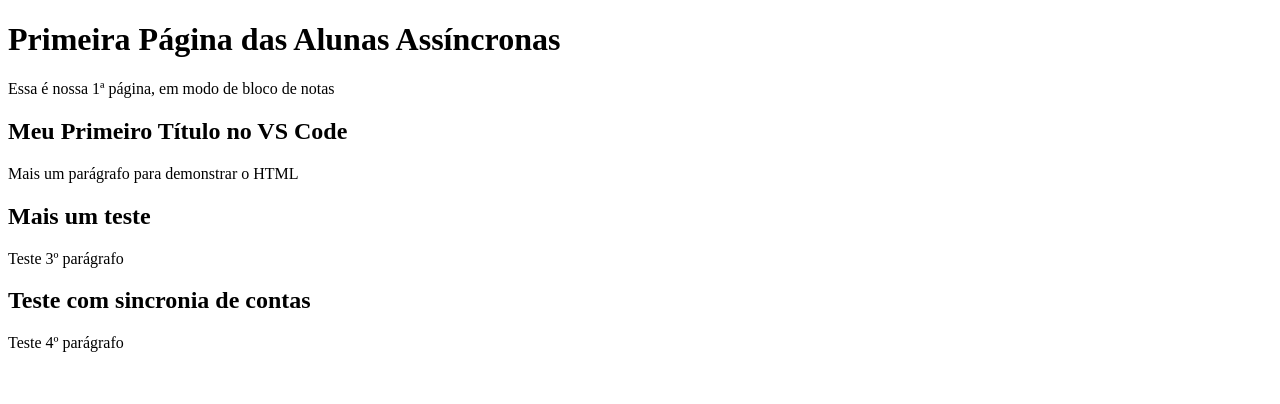
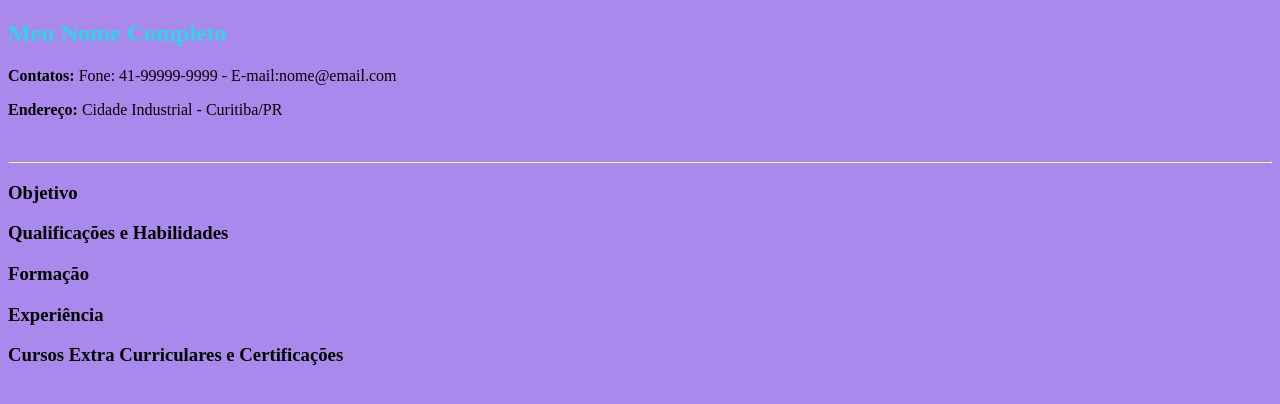
Before and after one commit to JuliRibeiro/assincrono, a plain HTML site: page index.html in a window 1280 px wide. Drawn offline with Linux system fonts and the light colour scheme.

Commit message:
Update
Exemplo do currículo

```diff
--- a/index.html
+++ b/index.html
@@ -2,17 +2,19 @@
 <html>
 <head>
 	<!--Aqui é onde configuraremos os metadados-->
-	<title>Minha Primeira Página HTML</title>
+	<title>Meu Primeiro curriculo HTML</title>
 </head>
-<body>
+<body style="background-color:#AA89EC">
 	<!--Aqui é o corpo da página-->
-	<h1>Primeira Página das Alunas Assíncronas</h1>
-	<p> Essa é nossa 1ª página, em modo de bloco de notas</p>
-	<h2>Meu Primeiro Título no VS Code</h2>
-	<p>Mais um parágrafo para demonstrar o HTML</p>
-	<h2>Mais um teste</h2>
-	<p>Teste 3º parágrafo</p>
-	<h2>Teste com sincronia de contas</h2>
-	<p>Teste 4º parágrafo</p>
-</body>
+	<h2 style=color:#2ED5E9>Meu Nome Completo</h2>
+	<p><b>Contatos: </b> Fone: 41-99999-9999 - E-mail:nome@email.com </p>
+	<p><b>Endereço: </b> Cidade Industrial - Curitiba/PR </p>
+	<br>
+	<hr>
+	<h3>Objetivo</h3>
+	<h3>Qualificações e Habilidades</h3>
+	<h3>Formação</h3>
+	<h3>Experiência</h3>
+	<h3>Cursos Extra Curriculares e Certificações</h3>
+	</body>
 </html>
```
